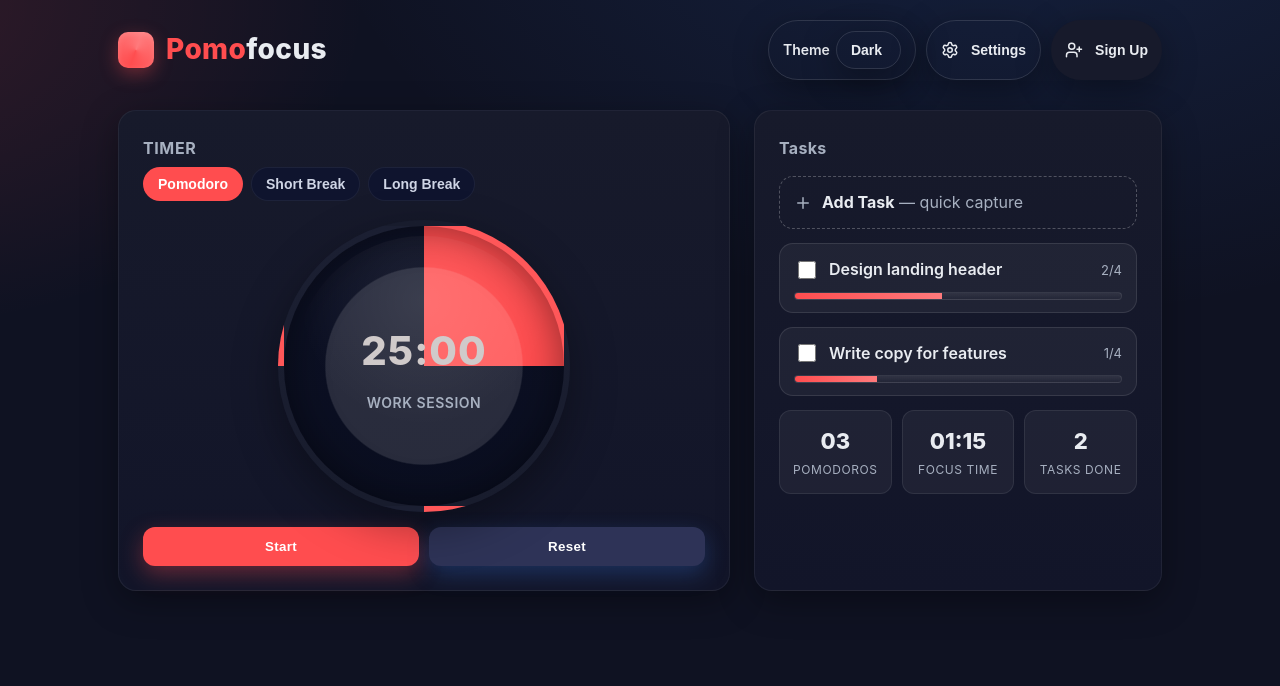
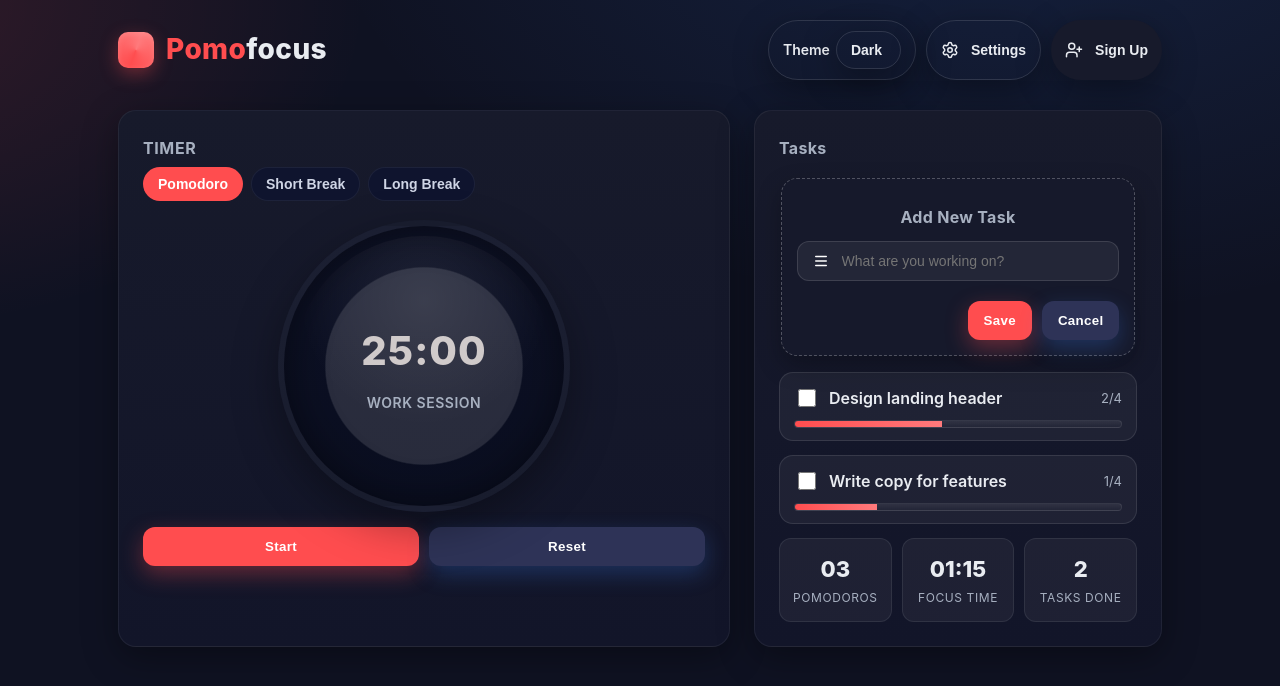
Before and after one commit to Faiqwaseem/pomodoro, a React (Vite) app in the folder my-pomofocus/: page / in a window 1280 px wide. Both pictures are taken after a click on the button "Add a task". Shown: the top 686 px of the page. Built offline with nearby package versions, Linux system fonts and the light colour scheme.

Commit message:
added task cart

```diff
--- a/my-pomofocus/src/App.css
+++ b/my-pomofocus/src/App.css
@@ -144,6 +144,7 @@ header.appbar {
     flex-wrap: wrap;
   }
 }
+
 .actions {
   display: flex;
   gap: 10px;
@@ -214,7 +215,7 @@ header.appbar {
   border-radius: 999px;
   background:
     radial-gradient(closest-side, rgba(255, 255, 255, .12) 0 70%, transparent 71%),
-    conic-gradient(var(--accent) 0 25%, transparent 25% 100%),
+
     linear-gradient(180deg, #0d1125, #0a0e20);
   box-shadow: inset 0 0 40px rgba(0, 0, 0, .45), 0 15px 45px rgba(0, 0, 0, .35);
   border: 6px solid rgba(255, 255, 255, .06);
@@ -297,6 +298,74 @@ header.appbar {
 
 .btn:active {
   transform: translateY(1px);
+}
+
+.modal-overlay {
+  inset: 0;
+  display: flex;
+  align-items: center;
+  justify-content: center;
+  z-index: 50;
+  padding: 0.1rem;
+}
+
+.modal {
+  border: 1px dashed rgba(255, 255, 255, .25);
+  background: #16192b;
+  width: 100%;
+  max-width: 400px;
+  border-radius: 16px;
+  box-shadow: 0 10px 25px rgba(0, 0, 0, 0.25);
+  padding: 15px;
+  text-align: center;
+  animation: scaleIn 1s ease;
+}
+
+@keyframes scaleIn {
+  from {
+    transform: scale(0.9);
+    opacity: 1;
+  }
+
+  to {
+    transform: scale(1);
+    opacity: 1;
+  }
+}
+
+.modal h3 {
+  font-size: 20px;
+  margin: 10px !important;
+  color: #222;
+}
+
+
+.input svg {
+  color: #fff;
+}
+
+.input input {
+  border: none;
+  outline: none;
+  flex: 1;
+  font-size: 14px;
+  background: transparent;
+}
+
+.modal-actions {
+  margin-top: 20px;
+  display: flex;
+  justify-content: flex-end;
+  gap: 10px;
+}
+
+
+/* Responsive for mobile */
+@media (max-width: 480px) {
+  .modal {
+    max-width: 90%;
+    padding: 20px;
+  }
 }
 
 .btn.alt {
--- a/my-pomofocus/src/components/Main.jsx
+++ b/my-pomofocus/src/components/Main.jsx
@@ -5,7 +5,8 @@ const Main = () => {
     const [modes, setModes] = useState(25);
     const [session, setSession] = useState("WORK SESSION");
     const [timeLeft, setTimeLeft] = useState(modes * 60);
-    const [isRunning, setIsRunning] = useState(false)
+    const [isRunning, setIsRunning] = useState(false);
+    const [modalAddTask, setModalAddTask] = useState(false)
 
     useEffect(() => {
         setTimeLeft(modes * 60)
@@ -125,7 +126,36 @@ const Main = () => {
                 </div>
 
                 <div className="taskbar">
-                    {/* <div className="input" role="group" aria-label="What are you working on?">
+
+
+                    <div className="controls">
+                        <button onClick={handleStart} className="btn" aria-label="Start timer">
+                            Start
+                        </button>
+                        <button onClick={handleReset} className="btn alt" aria-label="Reset timer">
+                            Reset
+                        </button>
+                    </div>
+                </div>
+            </section>
+
+            {/* Right: Tasks */}
+            <aside className="card tasks" aria-labelledby="tasks-heading">
+
+
+                <h3 id="tasks-heading">Tasks</h3>
+                {modalAddTask ?
+
+
+                    <div className="modal-overlay">
+                        <div className="modal">
+                            <h3>Add New Task</h3>
+
+                            <div
+                                className="input"
+                                role="group"
+                                aria-label="What are you working on?"
+                            >
                                 <svg
                                     width="18"
                                     height="18"
@@ -143,27 +173,30 @@ const Main = () => {
                                 </svg>
                                 <input
                                     type="text"
-                            placeholder="What are you working on? (UI only)"
+                                    placeholder="What are you working on?"
                                     aria-label="Task name"
+
                                 />
-                    </div> */}
+                            </div>
 
-                    <div className="controls">
-                        <button onClick={handleStart} className="btn" aria-label="Start timer">
-                            Start
+                            <div className="modal-actions">
+                                <button className="btn">
+                                    Save
                                 </button>
-                        <button onClick={handleReset} className="btn alt" aria-label="Reset timer">
-                            Reset
+                                <button
+                                    className="btn alt"
+                                    onClick={() => setModalAddTask(false)}
+                                >
+                                    Cancel
                                 </button>
                             </div>
                         </div>
-            </section>
+                    </div>
 
-            {/* Right: Tasks */}
-            <aside className="card tasks" aria-labelledby="tasks-heading">
-                <h3 id="tasks-heading">Tasks</h3>
-
-                <div className="add" role="button" tabIndex={0} aria-label="Add a task">
+                    :
+                    <div className="add" role="button" tabIndex={0} aria-label="Add a task"
+                        onClick={() => setModalAddTask(true)}
+                    >
                         <svg
                             width="18"
                             height="18"
@@ -183,6 +216,9 @@ const Main = () => {
                             <b>Add Task</b> — quick capture
                         </span>
                     </div>
+
+                }
+
 
                 <article className="task">
                     <div className="task-row">
@@ -225,7 +261,7 @@ const Main = () => {
                     </div>
                 </div>
             </aside>
-        </main>
+        </main >
 
     )
 }
```
Lines whose indentation alone changed are shown as unchanged.
